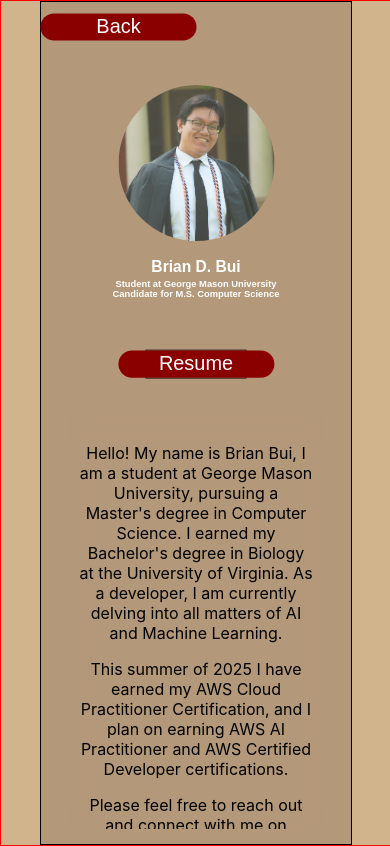
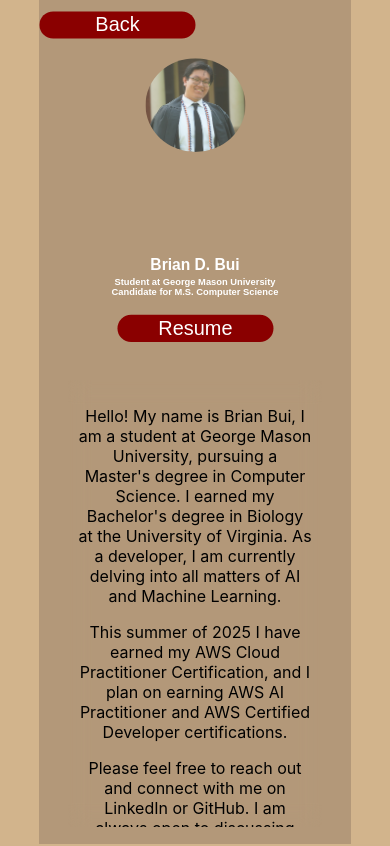
Before and after one commit to bbui57/bbui57.github.io, a React (Create React App) app: page / in a window 390 px wide. Both pictures are taken after a click on the element "About Me". Built offline with nearby package versions, Linux system fonts and the light colour scheme.

Commit message:
optimized for various mobile screens

```diff
--- a/src/App.css
+++ b/src/App.css
@@ -34,6 +34,7 @@ body {
   align-items: center;
   justify-content: center;
   z-index: 0;
+  position: relative;
 }
 
 .title {
@@ -71,7 +72,7 @@ body {
   display: flex;
   align-items: center;
   justify-content: center;
-  margin-top: 1em;
+  margin-top: 1vh;
   z-index: 10;
 }
 
@@ -92,7 +93,7 @@ body {
   background: rgb(138, 0, 0);
   color: white;
   text-align: center;
-  font-size: 0.8em;
+  font-size: min(1.5vw, 1.5vh);
   border-radius: 2em;
   transition: transform 0.3s ease-in-out;
   display: flex;
@@ -117,7 +118,7 @@ button {
   background: rgb(138, 0, 0);
   color: white;
   text-align: center;
-  font-size: 0.8em;
+  font-size: min(1.5vw, 1.5vh);
   border-radius: 2em;
   border-width: 0;
   transition: transform 0.3s ease-in-out;
@@ -246,20 +247,20 @@ a.resume-link {
   padding-bottom: 0.5em;
 }
 
-@media (max-width: 600px) {
+@media (max-width: 600px) and (max-height: 1000px) {
   .App {
     flex-direction: column;
     align-items: center;
     justify-content: flex-start;
-    border: 1px solid red;
     width: 100vw;
     height: 100vh;
   }
   .App-header {
-    min-height: 100vh;
+    height: 100vh;
     box-sizing: border-box;
-    border: 1px solid black;
     position: absolute;
+    align-items: center;
+    justify-content: flex-start;
   }
   .title-container {
     margin-top: 2vh;
@@ -272,22 +273,23 @@ a.resume-link {
     font-size: 3vw;
   }
   .main-circle {
-    width: 50vw;
-    height: 50vw;
-    margin-top: 2vh;
+    width: 40%;
+    aspect-ratio: 1 / 1;
+    position: relative;
   }
   .blurb {
     width: 60%;
     font-size: 1em;
     position: static;
-    margin: 26em auto 1em auto;;
+    margin: 45vh auto 2vh auto;;
     max-height: 80vh;
     overflow-y: auto;
     -webkit-overflow-scrolling: touch;
   }
   .resume-container {
     width: 40%;
-    border: 1px solid black;
+    margin: 2vh auto 4vh auto;
+    position: static;
   }
   .tabs-container {
     position: static;
@@ -340,4 +342,16 @@ a.resume-link {
     width: 40vw;
     height: 20vh;
   }
+  .tabs-container {
+    width: 40vw;
+    flex-direction: row;
+    justify-content: space-between;
+    position: relative;
+  }
+  .tab:first-child {
+    margin-left: -9vw;
+  }
+  .tab:last-child {
+    margin-right: -9vw;
+  }
 }
--- a/src/App.js
+++ b/src/App.js
@@ -43,15 +43,29 @@ function App() {
         className="App-header"
         animate={{
           x: activeTab === "About Me"
-            ? (isMobile ? "0vw" : "35vw")
+            ? isMobile
+              ? "0vw"
+              : isTablet
+                ? "33vw"
+                : "35vw"
             : activeTab
-              ? (isMobile ? "0vw" : "-35vw")
+              ? isMobile
+                ? "0vw"
+                : isTablet
+                  ? "-33vw"
+                  : "-35vw"
               : "0vw",
-          width: isMobile
-            ? "80vw"
-            : activeTab
-              ? "20vw"
-              : "35vw"
+          width: activeTab
+            ? isTablet
+              ? "30vw"
+              : isMobile
+                ? "80vw"
+                : "20vw"
+            : isTablet
+              ? "60vw"
+              : isMobile
+                ? "80vw"
+                : "35vw"
         }}
         transition={{ duration: 0.5, ease: "easeInOut" }}
       >
@@ -71,12 +85,12 @@ function App() {
         <motion.div
           className="title-container"
           animate={{
-            translateY: activeTab
+            y: activeTab
               ? isMobile
                 ? "22vh"
                 : isTablet
                   ? "32vh"
-                  : "30vh"
+                  : "40vh"
               : isMobile
                 ? "1vh"
                 : isTablet
@@ -98,7 +112,7 @@ function App() {
                 ? "-10vh"
                 : isTablet
                   ? "-10vh"
-                  : "-25vh"
+                  : "-15vh"
               : "0vh",
             scale: activeTab ? 0.8 : 1
           }}
@@ -141,10 +155,10 @@ function App() {
             scale: activeTab ? 0.8 : 1,
             y: activeTab
               ? isMobile
-                ? "-2vh"
+                ? "5.5vh"
                 : isTablet
-                  ? "5vh"
-                  : "0"
+                  ? "18vh"
+                  : "6vh"
               : isMobile
                 ? "2vh"
                 : isTablet
@@ -168,7 +182,7 @@ function App() {
           className="socials-container"
           animate={{
             translateY: activeTab ? "0vh" : "2vh",
-            opacity: activeTab ? 0 : 1
+            opacity: activeTab ? isMobile ? 0 : 1 : 1,
           }}
           transition={{ duration: 0.5, ease: "easeInOut" }}
         >
@@ -181,10 +195,23 @@ function App() {
           animate={{
             opacity: activeTab ? 1 : 0,
             x: activeTab === "About Me"
-              ? (isMobile ? "0vw" : "-11vw")
+              ? isMobile
+                ? "0vw"
+                : isTablet
+                  ? "-15vw"
+                  : "-11vw"
               : activeTab
-                ? (isMobile ? "0vw" : "11vw")
-                : "0vw"
+                ? isMobile
+                  ? "0vw"
+                  : isTablet
+                    ? "7vw"
+                    : "11vw"
+                : "0vw",
+            y: isMobile
+              ? "0vh"
+              : isTablet
+                ? "1vh"
+                : "0vh"
           }}
           transition={{ duration: 1 }}
       >
```
